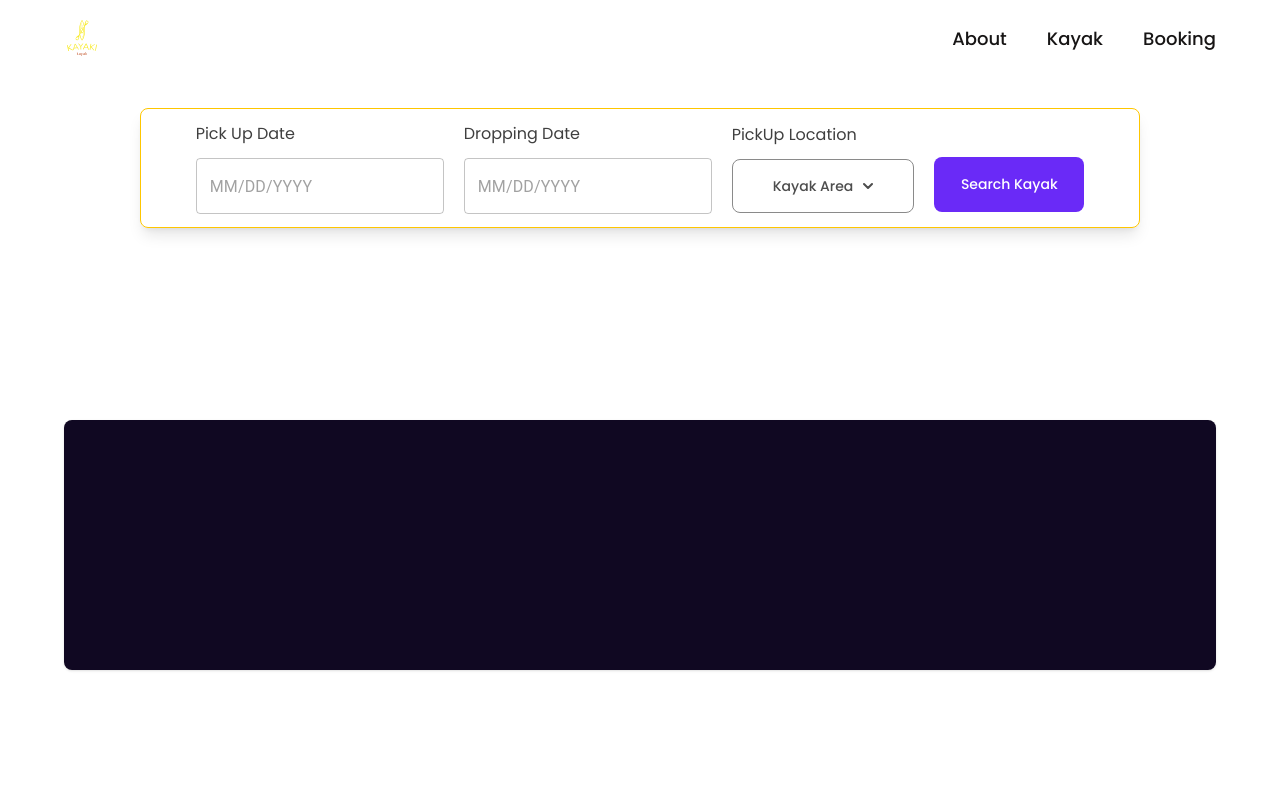
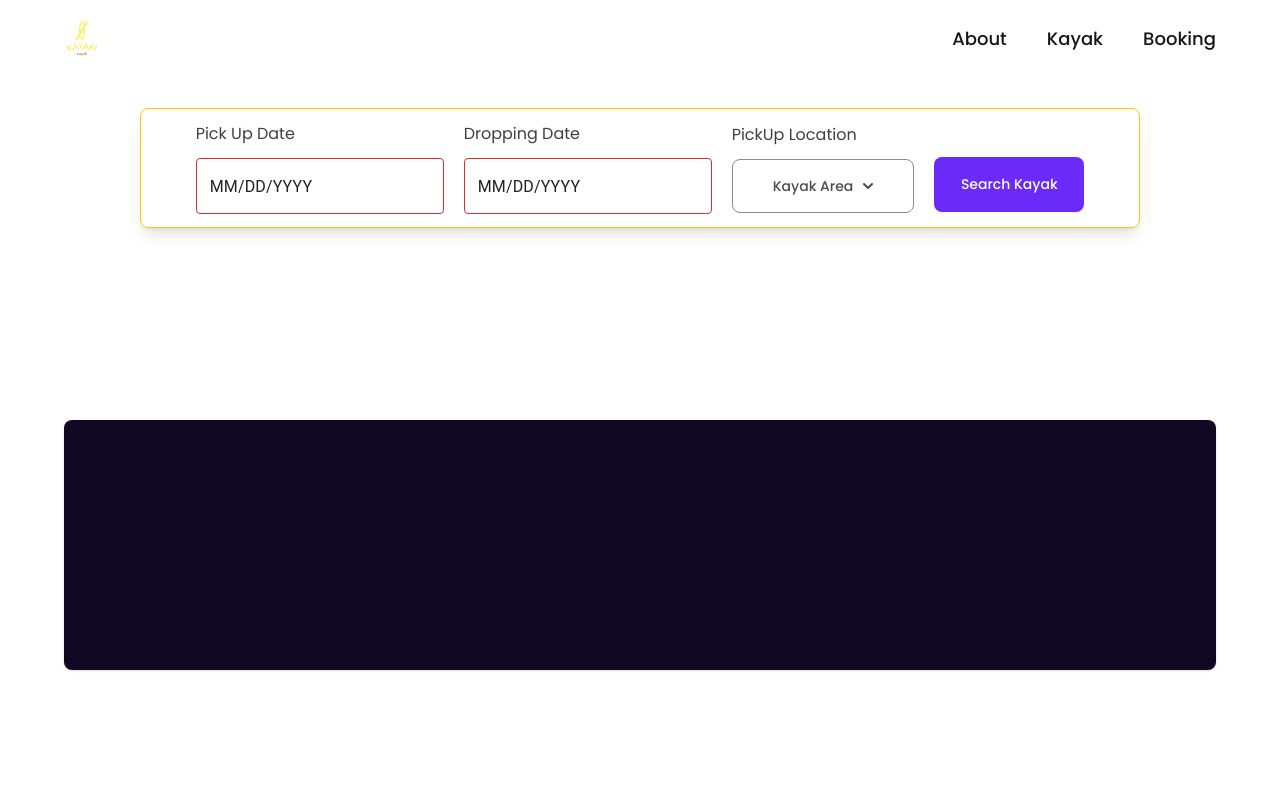
Before and after one commit to Leyna911/KAYAKI, a React (Vite) app: page /resultPage in a window 1280 px wide. Shown: the top 800 px of the page. Built offline with nearby package versions, Linux system fonts and the light colour scheme.

Commit message:
commited with local storage

```diff
--- a/package.json
+++ b/package.json
@@ -23,6 +23,7 @@
     "dayjs": "^1.11.9",
     "drei": "^2.2.21",
     "framer-motion": "^10.12.21",
+    "local-storage": "^2.0.0",
     "maath": "^0.7.0",
     "react": "^18.2.0",
     "react-axios": "^2.0.6",
--- a/src/components/Picker.jsx
+++ b/src/components/Picker.jsx
@@ -1,22 +1,38 @@
-import React from 'react';
+import React, { useEffect } from 'react';
 import SectionsWrapper from '../hoc/SectionsWrapper';
 import { DatePicker } from '@mui/x-date-pickers';
 import { LocalizationProvider } from '@mui/x-date-pickers';
 import { AdapterDayjs } from '@mui/x-date-pickers/AdapterDayjs'
+import dayjs from 'dayjs';
 import DropDownMenu from './DropDownMenu';
 import { useNavigate } from 'react-router-dom';
+
 import { useState } from 'react';
 
+
+
 const Picker = () => {
+
+
   const navigate = useNavigate();
   const [selectedKayakArea,setSelectedKayakArea]=useState('');
+  const [pickupDate, setPickupDate] = useState(localStorage.getItem('pickupDate') || '');
+  const [droppingDate, setDroppingDate] = useState(localStorage.getItem('droppingDate') || '');
 
 
-  const handleSearchKayak=()=>{
-    if(selectedKayakArea){
+
+  useEffect(()=>{
+    localStorage.setItem('pickupDate',pickupDate);
+    localStorage.setItem('droppingDate',droppingDate)
+  },[pickupDate,droppingDate])
+
+
+  const handleSearchKayak = () => {
+    if (selectedKayakArea) {
       navigate(`/resultPage?location=${selectedKayakArea}`);
     }
-  }
+  };
+
 
   return (
     <LocalizationProvider dateAdapter={AdapterDayjs}>
@@ -24,11 +40,17 @@ const Picker = () => {
       <div className=' flex sm:flex-row flex-col  items-center justify-center p-4 rounded-lg w-[1000px]  sm:h-[120px] h-[600px] border border-[#FEC600] gap-5 shadow-lg '>
         <div className='flex-col justify-start '>
           <h3 className='text-[#3f3f3f] mb-3'>Pick Up Date</h3>
-         <DatePicker/>
+         <DatePicker
+          value={dayjs(pickupDate)}
+          onChange={(date)=>setPickupDate(date)}
+         />
         </div>
         <div className='flex-col justify-start '>
         <h3 className='text-[#3f3f3f] mb-3'>Dropping Date</h3>
-         <DatePicker/>
+         <DatePicker
+          value={dayjs(droppingDate)}
+          onChange={(date)=>setDroppingDate(date)}
+         />
         </div>
         <div className=''>
           <h3 className=' text-[#3f3f3f] mb-3'>PickUp Location</h3>
--- a/src/components/pages/Home.jsx
+++ b/src/components/pages/Home.jsx
@@ -9,8 +9,6 @@ import CardCanvas from '../Card'
 
 
 const Home = () => {
-
-
 
   return (
     <div className="relative z-0 bg-primary">
--- a/src/components/pages/ResultPage.jsx
+++ b/src/components/pages/ResultPage.jsx
@@ -14,7 +14,7 @@ const ResultPage = () => {
   return (
     <div className='bg-primary'>
       <div className='mt-[20px]'>
-        <Picker/>
+        <Picker />
         </div>
         <Weather selectedLocation={selectedLocation}/>
         <section id='resultCanvasSection'>
```
Also changed, not shown: src/App.jsx (+3 -4 lines), 1 other file (tests, documents, lock files or other folders).
